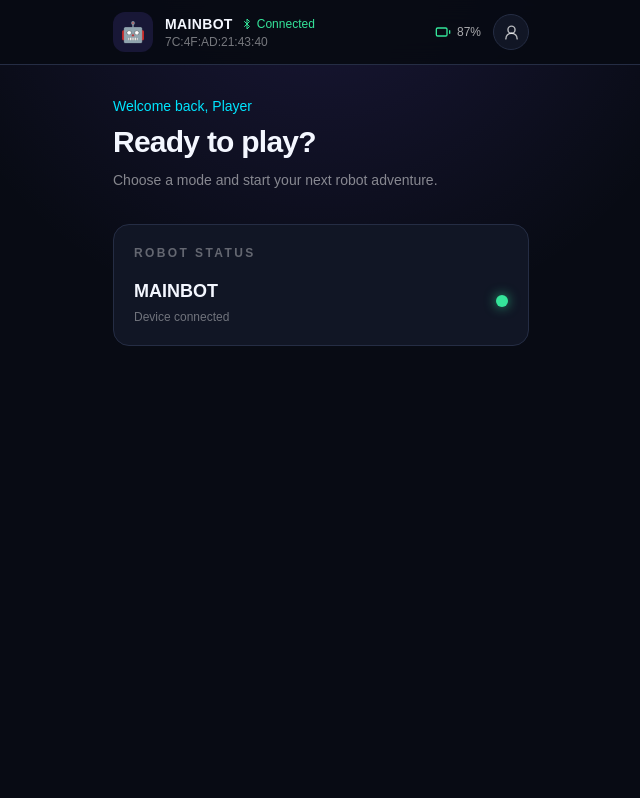
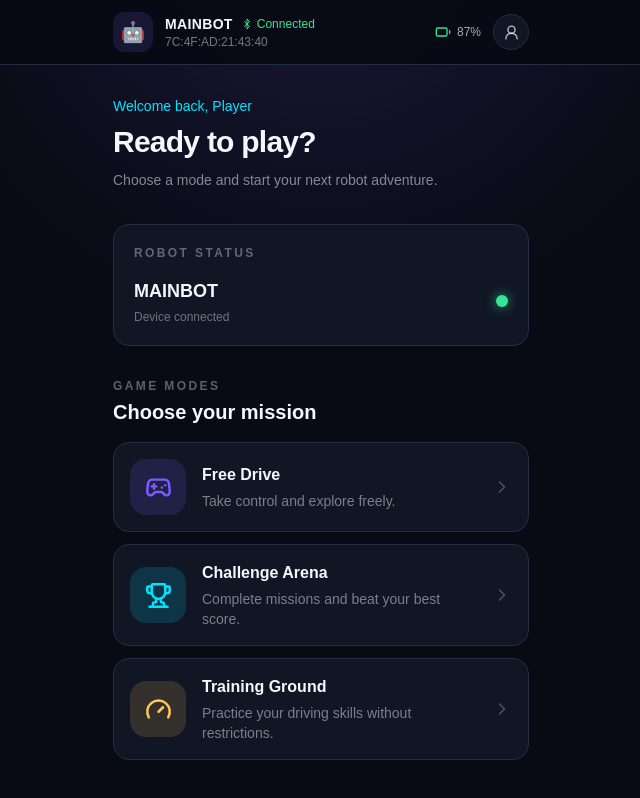
Before and after one commit to sanath2003git/esp32-controller-ui, a Next.js app in the folder web/: page / in a window 1280 px wide. Shown: the whole page, without its empty margins (319-959 px from the left). Built offline with nearby package versions, Linux system fonts and the light colour scheme.

Commit message:
add ModeCard component and integrate game modes section in Home

```diff
--- a/web/app/page.tsx
+++ b/web/app/page.tsx
@@ -1,4 +1,5 @@
 import AppHeader from "@/components/AppHeader";
+import ModeCard from "@/components/ModeCard";
 
 export default function Home() {
   return (
@@ -29,6 +30,7 @@ export default function Home() {
             <div className="mt-4 flex items-center justify-between">
               <div>
                 <p className="text-lg font-bold">MAINBOT</p>
+
                 <p className="mt-1 text-xs text-white/40">
                   Device connected
                 </p>
@@ -38,6 +40,41 @@ export default function Home() {
             </div>
           </div>
         </section>
+
+        <section className="mt-8">
+          <div className="mb-4">
+            <p className="text-xs font-semibold uppercase tracking-[0.2em] text-white/35">
+              Game modes
+            </p>
+
+            <h3 className="mt-1 text-xl font-bold">
+              Choose your mission
+            </h3>
+          </div>
+
+          <div className="space-y-3">
+            <ModeCard
+              title="Free Drive"
+              description="Take control and explore freely."
+              icon="drive"
+              accent="primary"
+            />
+
+            <ModeCard
+              title="Challenge Arena"
+              description="Complete missions and beat your best score."
+              icon="challenge"
+              accent="accent"
+            />
+
+            <ModeCard
+              title="Training Ground"
+              description="Practice your driving skills without restrictions."
+              icon="training"
+              accent="warning"
+            />
+          </div>
+        </section>
       </div>
     </main>
   );
--- /dev/null
+++ b/web/components/ModeCard.tsx
@@ -0,0 +1,70 @@
+import {
+  ChevronRight,
+  Gamepad2,
+  Gauge,
+  Trophy,
+} from "lucide-react";
+
+type ModeCardProps = {
+  title: string;
+  description: string;
+  icon: "drive" | "challenge" | "training";
+  accent: "primary" | "accent" | "warning";
+};
+
+const iconMap = {
+  drive: Gamepad2,
+  challenge: Trophy,
+  training: Gauge,
+};
+
+const accentMap = {
+  primary: {
+    icon: "bg-primary/15 text-primary",
+    glow: "group-hover:border-primary/40",
+  },
+  accent: {
+    icon: "bg-accent/15 text-accent",
+    glow: "group-hover:border-accent/40",
+  },
+  warning: {
+    icon: "bg-warning/15 text-warning",
+    glow: "group-hover:border-warning/40",
+  },
+};
+
+export default function ModeCard({
+  title,
+  description,
+  icon,
+  accent,
+}: ModeCardProps) {
+  const Icon = iconMap[icon];
+  const colors = accentMap[accent];
+
+  return (
+    <button
+      type="button"
+      className={`group flex w-full items-center gap-4 rounded-2xl border border-border bg-surface p-4 text-left transition-all duration-200 active:scale-[0.98] hover:bg-surface-light ${colors.glow}`}
+    >
+      <div
+        className={`flex h-14 w-14 shrink-0 items-center justify-center rounded-2xl ${colors.icon}`}
+      >
+        <Icon size={27} strokeWidth={2.2} />
+      </div>
+
+      <div className="min-w-0 flex-1">
+        <h3 className="text-base font-bold">{title}</h3>
+
+        <p className="mt-1 text-sm leading-5 text-white/45">
+          {description}
+        </p>
+      </div>
+
+      <ChevronRight
+        size={20}
+        className="shrink-0 text-white/25 transition-transform group-hover:translate-x-1"
+      />
+    </button>
+  );
+}
```
